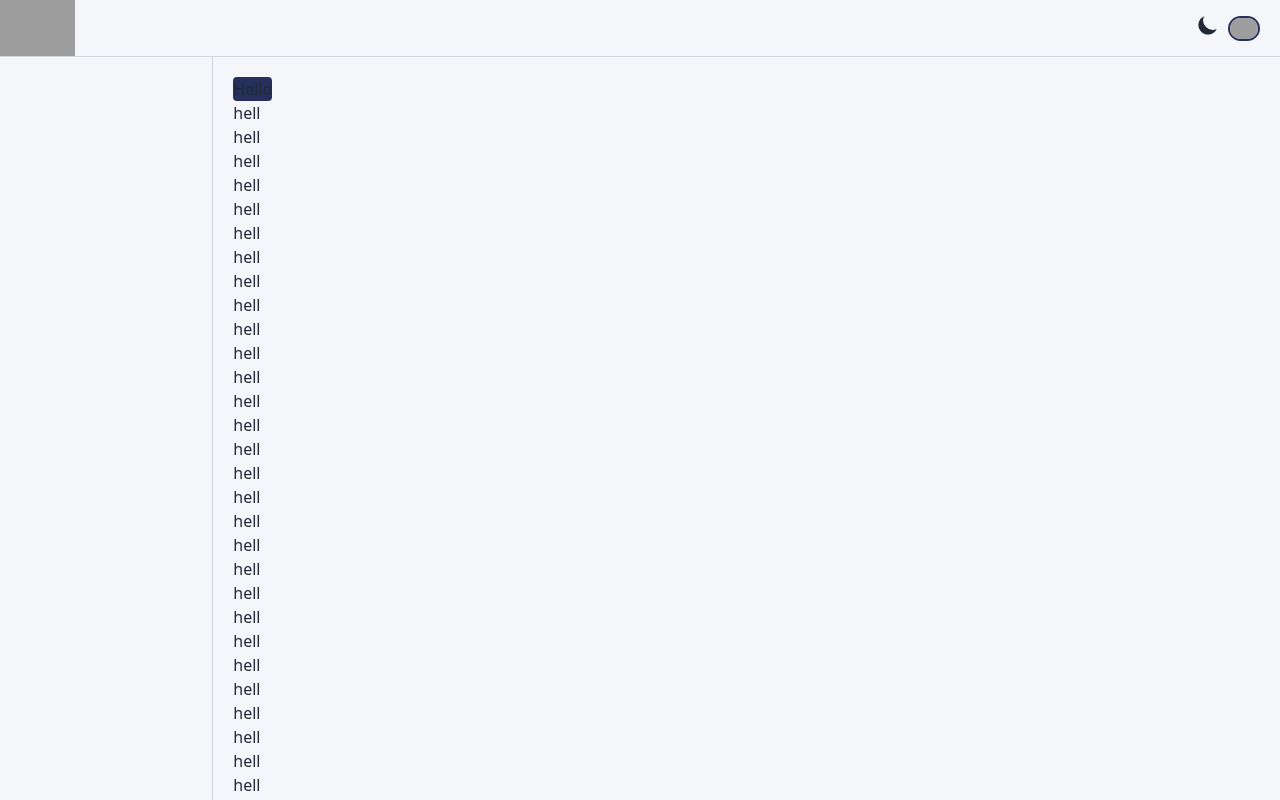
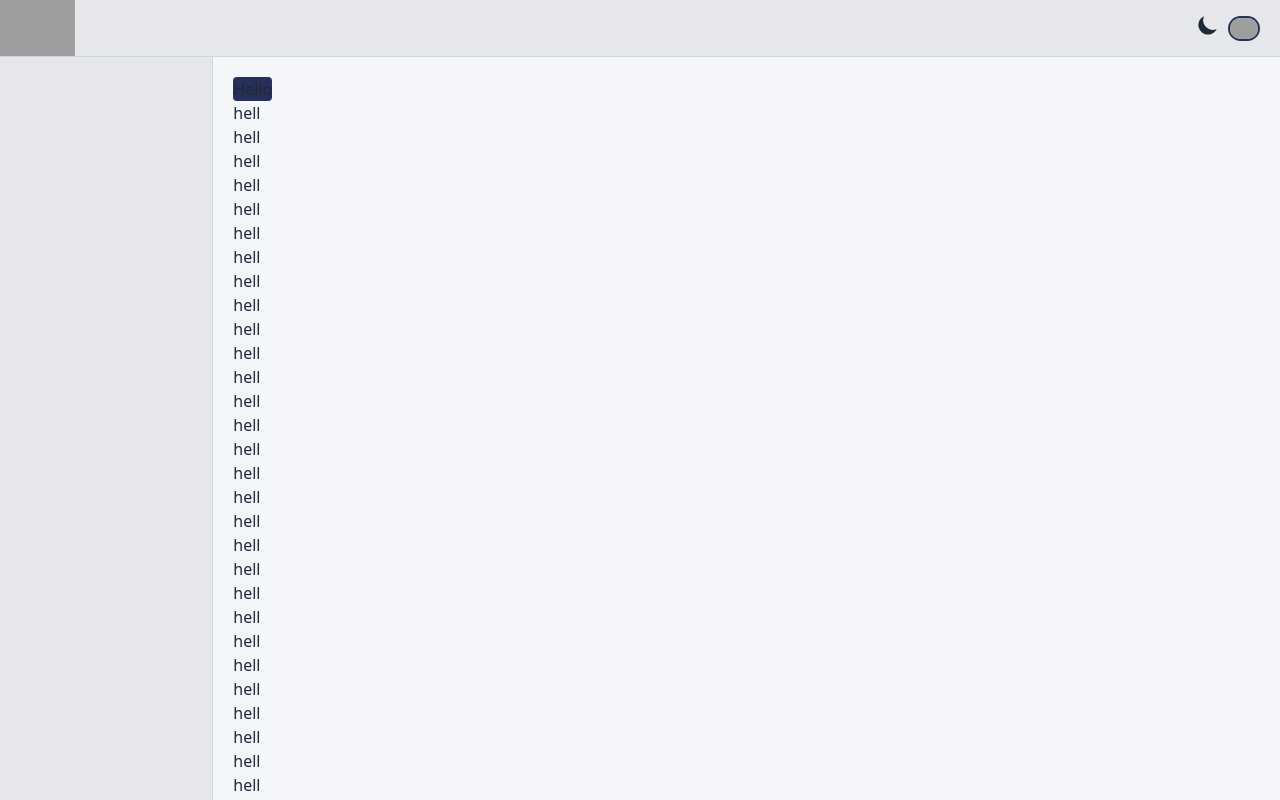
Before and after one commit to mehefujali/taskify, a React (Vite) app: page / in a window 1280 px wide. Built offline with nearby package versions, Linux system fonts and the light colour scheme; grey boxes are pictures that could not be loaded.

Commit message:
some color changed

```diff
--- a/package.json
+++ b/package.json
@@ -10,6 +10,9 @@
     "preview": "vite preview"
   },
   "dependencies": {
+    "@dnd-kit/core": "^6.3.1",
+    "@dnd-kit/modifiers": "^9.0.0",
+    "@dnd-kit/sortable": "^10.0.0",
     "@material-tailwind/react": "^2.1.10",
     "@tailwindcss/vite": "^4.0.7",
     "prop-types": "^15.8.1",
--- a/src/components/NavBar/NavBar.jsx
+++ b/src/components/NavBar/NavBar.jsx
@@ -12,7 +12,7 @@ const NavBar = () => {
       console.log(theme)
 
   return (
-    <div className={`   border-b ${dark?"border-b-gray-700":'border-gray-300'} `}>
+    <div className={`   border-b ${dark?"border-b-gray-700 bg-gray-900/30":'border-gray-300 bg-gray-200'} `}>
       <div className=" w-full   flex justify-between items-center">
         <div className=" h-full w-fit">
           <img
--- a/src/components/Sidenav/Sidenav.jsx
+++ b/src/components/Sidenav/Sidenav.jsx
@@ -5,7 +5,7 @@ const Sidenav = () => {
       const dark = useDark()
       return (
             <div
-            className={` h-full w-full  border-r ${dark?"border-r-gray-700":'border-gray-300'} `}>
+            className={` h-full w-full  border-r ${dark?"border-r-gray-700 bg-gray-900/30":'border-gray-300 bg-gray-200'} `}>
 
             </div>
       );
```
Also changed, not shown: 1 other file (tests, documents, lock files or other folders).
